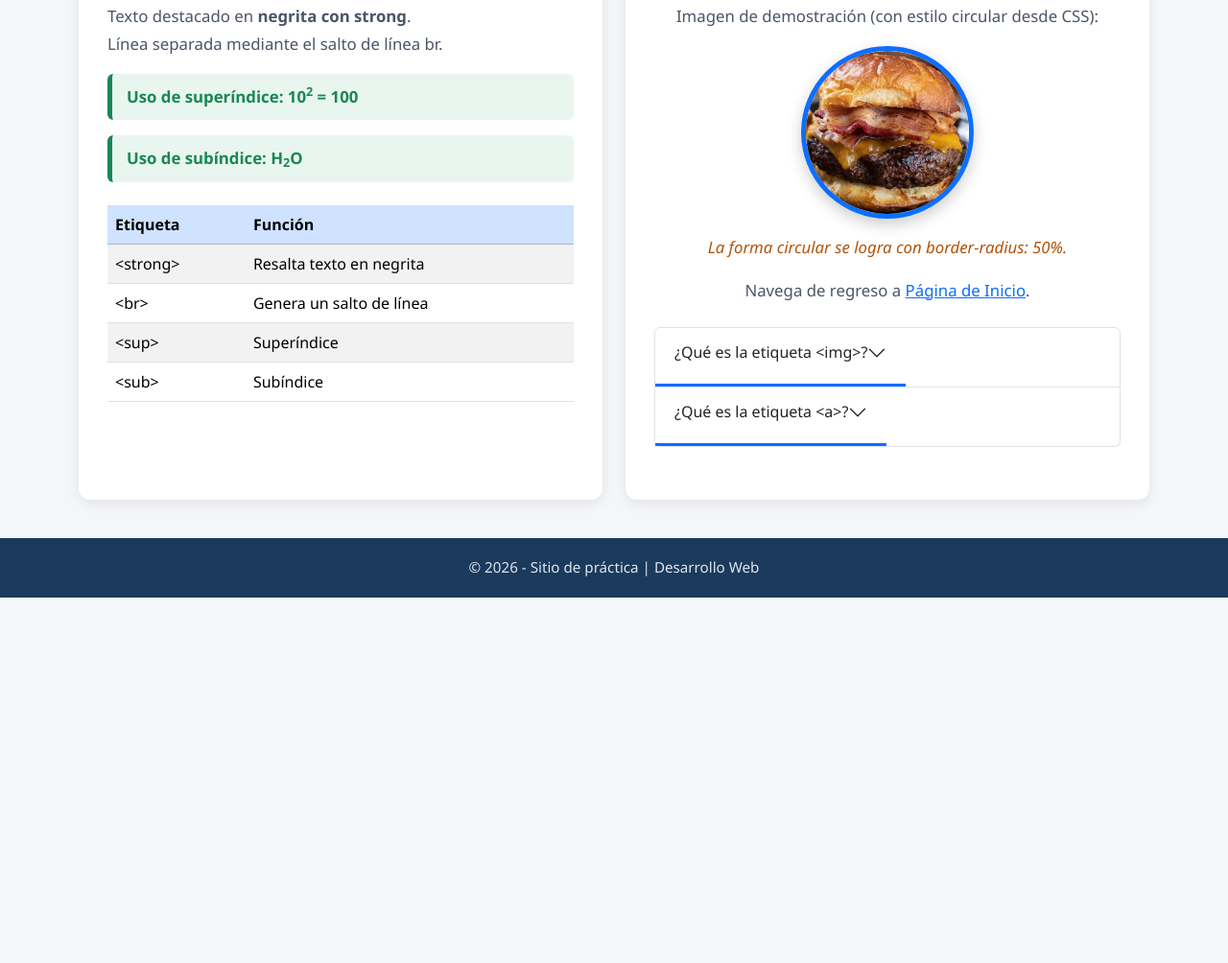
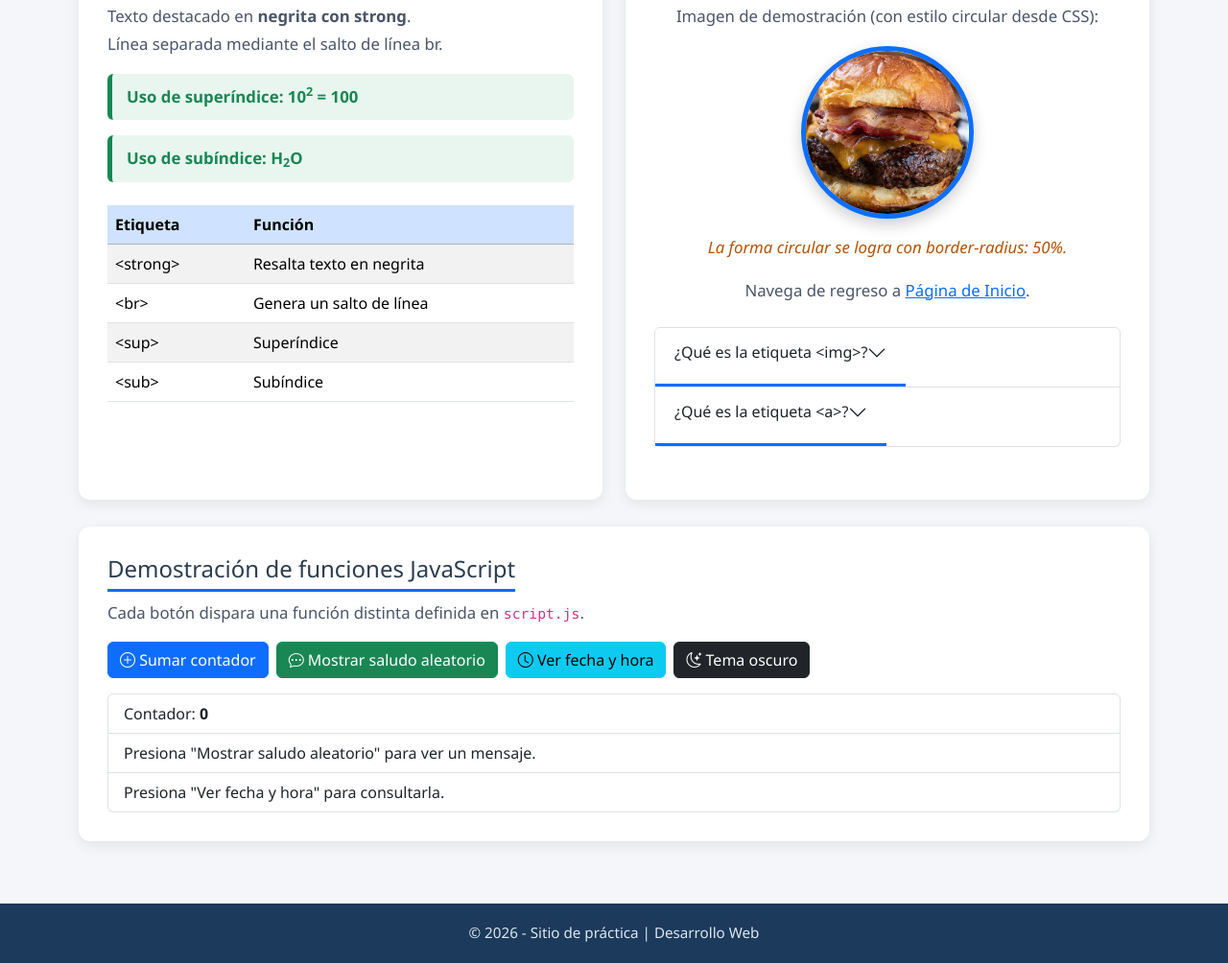
Before and after one commit to rouche185/Construcci-n-de-software-y-toma-de-decisiones, a plain HTML site: page Actividad-practicaconhtml/tags.html in a window 1280 px wide. Shown: the part 302-1306 px from the top of the page at 96% size. Before the commit the page ends 925 px from the top, so only its background shows below. Drawn offline with nearby package versions, Linux system fonts and the light colour scheme.

Commit message:
Add buttons for JavaScript function demonstrations

```diff
--- a/Actividad-practicaconhtml/tags.html
+++ b/Actividad-practicaconhtml/tags.html
@@ -27,6 +27,7 @@
                         <li class="nav-item"><a class="nav-link" href="index.html">Inicio (Login)</a></li>
                         <li class="nav-item"><a class="nav-link active" href="tags.html">Etiquetas HTML</a></li>
                         <li class="nav-item"><a class="nav-link" href="profile.html">Perfil</a></li>
+                        <li class="nav-item"><a class="nav-link" href="formulario.html">Formulario</a></li>
                     </ul>
                 </div>
             </div>
@@ -115,6 +116,36 @@
             </div>
 
         </div>
+
+        <div class="row g-4 mt-1">
+            <div class="col-12">
+                <div class="caja-contenido">
+                    <h2 class="h4">Demostración de funciones JavaScript</h2>
+                    <p>Cada botón dispara una función distinta definida en <code>script.js</code>.</p>
+
+                    <div class="d-flex flex-wrap gap-2 mb-3">
+                        <button type="button" id="btn-contador" class="btn btn-primary">
+                            <i class="bi bi-plus-circle"></i> Sumar contador
+                        </button>
+                        <button type="button" id="btn-saludo" class="btn btn-success">
+                            <i class="bi bi-chat-dots"></i> Mostrar saludo aleatorio
+                        </button>
+                        <button type="button" id="btn-fecha" class="btn btn-info">
+                            <i class="bi bi-clock"></i> Ver fecha y hora
+                        </button>
+                        <button type="button" id="btn-tema" class="btn btn-dark">
+                            <i class="bi bi-moon-stars"></i> Tema oscuro
+                        </button>
+                    </div>
+
+                    <ul class="list-group">
+                        <li class="list-group-item">Contador: <strong id="valor-contador">0</strong></li>
+                        <li class="list-group-item" id="texto-saludo">Presiona "Mostrar saludo aleatorio" para ver un mensaje.</li>
+                        <li class="list-group-item" id="texto-fecha">Presiona "Ver fecha y hora" para consultarla.</li>
+                    </ul>
+                </div>
+            </div>
+        </div>
     </main>
 
     <footer>
@@ -122,5 +153,6 @@
     </footer>
 
     <script src="https://cdn.jsdelivr.net/npm/bootstrap@5.3.3/dist/js/bootstrap.bundle.min.js"></script>
+    <script src="script.js"></script>
 </body>
 </html>
```
